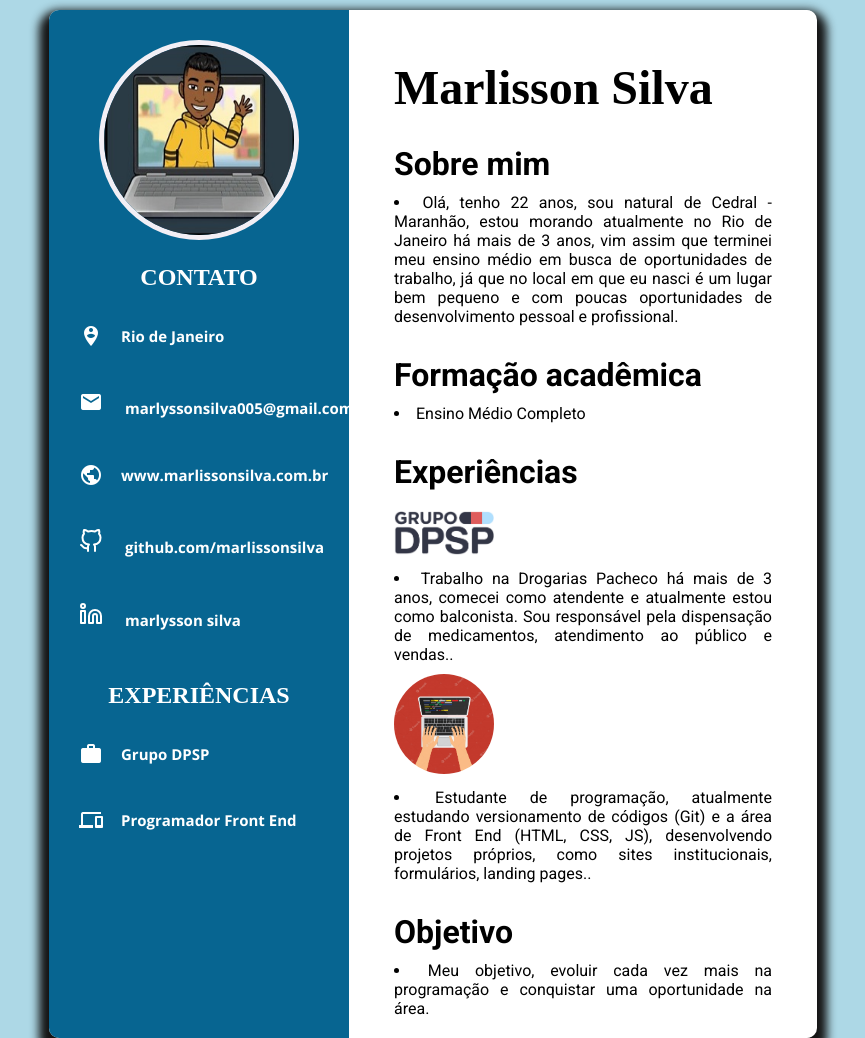
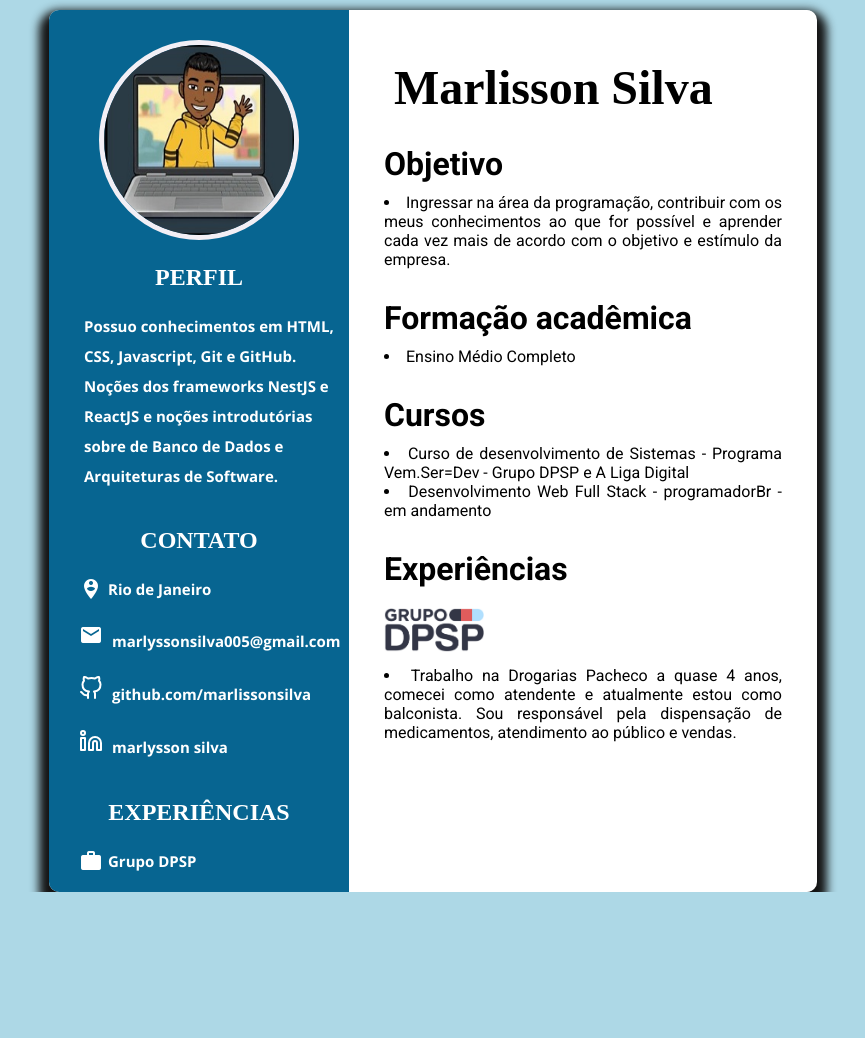
Before and after one commit to marlissonsilva/Curriculum_grid_flex, a plain HTML site: page index.html in a window 1280 px wide. Shown: the whole page, without its empty margins (207-1072 px from the left). After the commit the page ends 892 px from the top, so only its background shows below. Drawn offline with nearby package versions, Linux system fonts and the light colour scheme.

Commit message:
Alterações

```diff
--- a/css/style.css
+++ b/css/style.css
@@ -40,6 +40,11 @@ body {
   /* padding: 5px; */
   border: 5px solid rgb(242, 239, 245);
 }
+.my-perfil{
+  line-height: 30px;
+  max-width: 270px;
+  text-align: left;
+}
 
 .titulo {
   color: white;
@@ -65,7 +70,7 @@ body {
 }
 
 .bloco-informacao, .material-icons.icon-branco {
-  line-height: 50px;
+  line-height: 30px;
 }
 
 .descricao {
@@ -73,7 +78,7 @@ body {
   color: white;
   font-weight: 600;
   font-family: 'Open Sans';
-  margin-left: 18px;
+  margin-left: 5px;
   margin-right: 5px;
 }
 
@@ -94,7 +99,7 @@ body {
 
 .perfil {
   padding: 0 15px;
-  margin: 20px 30px;
+  margin: 20px 20px;
   text-align: justify;
   font-family:Roboto;
 }
--- a/index.html
+++ b/index.html
@@ -27,6 +27,10 @@
       <img class="foto" src="./img/foto.jpg" width="200px" height="200px" alt="Foto Perfil" />
       <h1 id="nome-h">Marlisson Silva</h1>
       <section>
+        <h2 class="titulo">Perfil</h2>
+        <div class="bloco-informacao">
+          <span class="descricao my-perfil">Possuo conhecimentos em HTML, CSS, Javascript, Git e GitHub. Noções dos frameworks NestJS e ReactJS e noções introdutórias sobre de Banco de Dados e Arquiteturas de Software.</span>
+        </div>
         <h2 class="titulo">Contato</h2>
         <div class="bloco-informacao">
           <span class="material-icons icon-branco">person_pin_circle </span>
@@ -38,10 +42,10 @@
             <span class="descricao">marlyssonsilva005@gmail.com</span>
           </a>
         </div>
-        <div class="bloco-informacao">
+        <!-- <div class="bloco-informacao">
           <span class="material-icons icon-branco">public</span>
           <span class="descricao">www.marlissonsilva.com.br</span>
-        </div>
+        </div> -->
 
         <div class="bloco-informacao">
           <a href="https://github.com/marlissonsilva" target="blank">
@@ -64,55 +68,40 @@
           <span class="material-icons icon-branco">work</span>
           <span class="descricao">Grupo DPSP</span>
         </div>
-        <div class="bloco-informacao">
-          <span class="material-icons icon-branco">devices</span>
-          <span class="descricao">Programador Front End</span>
-        </div>
-
       </section>
       <section>
     </div>
     <div class="lado-dir">
       <h2 id="nome">Marlisson Silva</h2>
       <section class="perfil">
-        <h3>Sobre mim</h3>
+        <h3>Objetivo</h3>
         <p>
-          <li> Olá, tenho 22 anos, sou natural de Cedral - Maranhão, estou morando atualmente no Rio de Janeiro há mais
-            de 3
-            anos, vim assim que terminei meu ensino médio em busca de oportunidades de trabalho, já que no local em que
-            eu
-            nasci é um lugar bem pequeno e com poucas oportunidades de desenvolvimento pessoal e profissional.</li>
+          <li>Ingressar na área da programação, contribuir com os meus conhecimentos ao que for possível e aprender cada
+            vez mais de acordo com o objetivo e estímulo da empresa.
+          </li>
         </p>
       </section>
       <section class="perfil">
         <h3>Formação acadêmica</h3>
         <li>Ensino Médio Completo</li>
       </section>
+      <section class="perfil">
+        <h3>Cursos</h3>
+        <li>Curso de desenvolvimento de Sistemas - Programa Vem.Ser=Dev - Grupo DPSP e A Liga Digital</li>
+        <li>Desenvolvimento Web Full Stack - programadorBr - em andamento
+        </li>
+      </section>
 
       <section class="perfil">
         <h3>Experiências</h3>
         <img class="image" src="./img/dpsp_logo.png" alt="DPSP">
         <p>
-          <li> Trabalho na Drogarias Pacheco há mais de 3 anos, comecei como atendente e
-            atualmente estou como balconista.
-            Sou responsável pela dispensação de medicamentos, atendimento ao público e vendas..</li>
+          <li>Trabalho na Drogarias Pacheco a quase 4 anos, comecei como atendente e atualmente estou como balconista. Sou responsável pela dispensação de medicamentos, atendimento ao público e vendas.</li>
         </p>
 
-        <img class="image im2" src="./img/homem-digitando.jpg" alt="">
-        <p>
-          <li> Estudante de programação,
-            atualmente estudando versionamento de códigos (Git) e a área de Front End (HTML, CSS, JS),
-            desenvolvendo projetos próprios, como sites institucionais, formulários, landing pages..</li>
-        </p>
       </section>
 
-      <section class="perfil sectionEnd">
-        <h3>Objetivo</h3>
-        <p>
-          <li> Meu objetivo, evoluir cada vez mais na programação e conquistar uma oportunidade na área.
-          </li>
-        </p>
-      </section>
+
 
     </div>
   </div>
```
